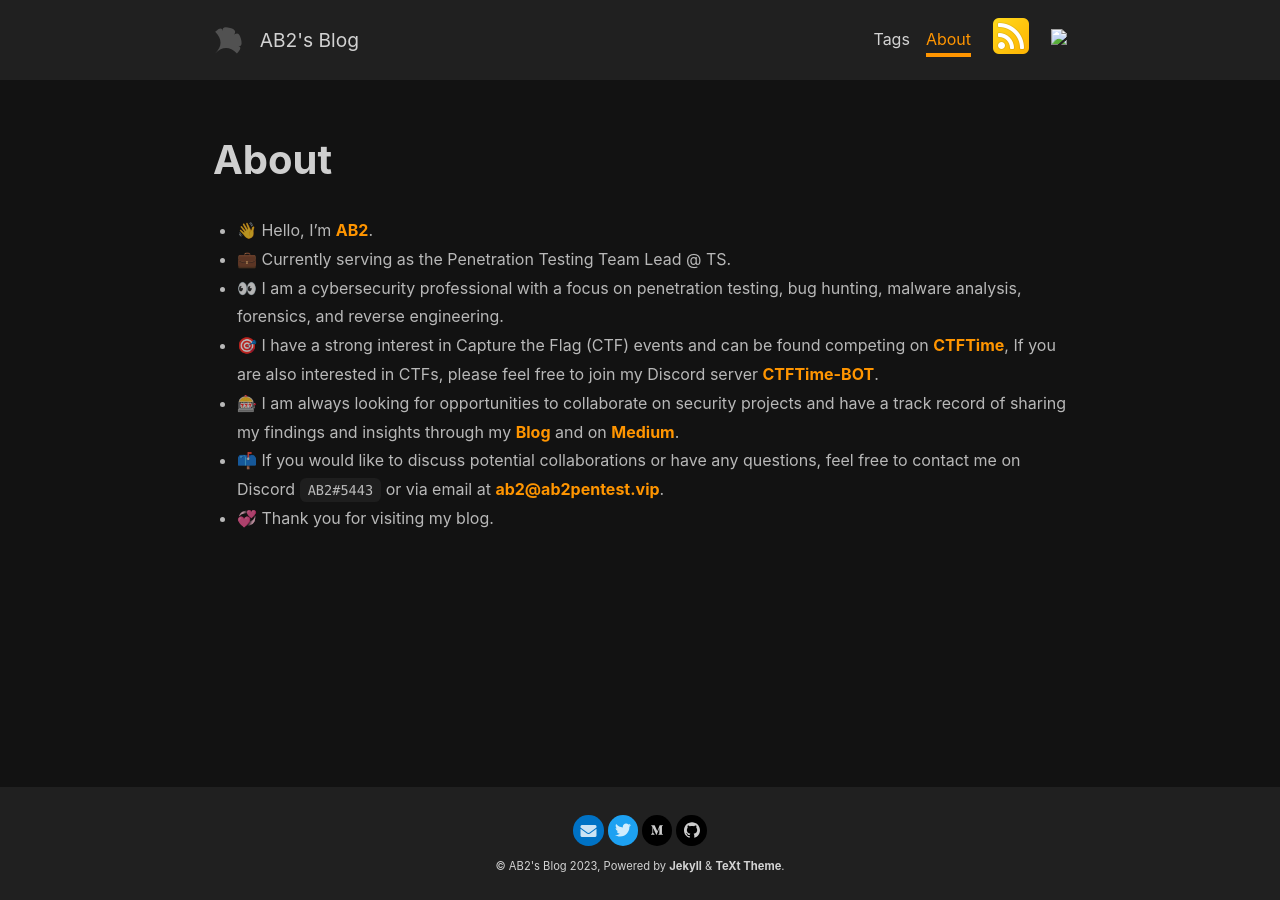
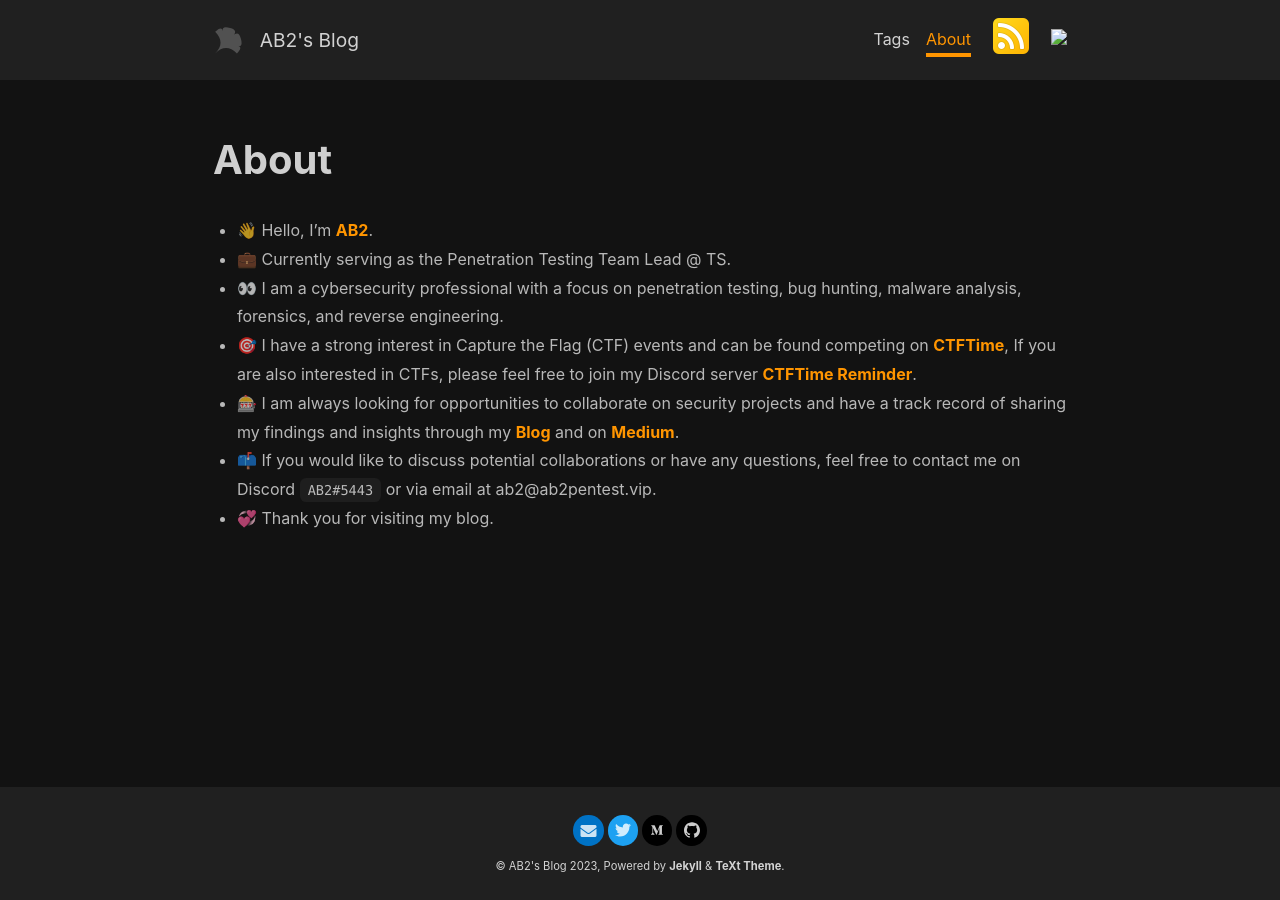
Before and after one commit to ab2pentest/ab2.github.io, a Jekyll site: the page built from about.md, in a window 1280 px wide. Built offline with Jekyll 4.4.1, drawn with Linux system fonts in a browser that asks for light colours; nearby versions of some CDN libraries.

Commit message:
Update about.md

```diff
--- a/about.md
+++ b/about.md
@@ -11,7 +11,7 @@ key: page-about
 - 👋 Hello, I’m [AB2](https://twitter.com/ab2pentest).
 - 💼 Currently serving as the Penetration Testing Team Lead @ TS.
 - 👀 I am a cybersecurity professional with a focus on penetration testing, bug hunting, malware analysis, forensics, and reverse engineering.
-- 🎯 I have a strong interest in Capture the Flag (CTF) events and can be found competing on [CTFTime](https://ctftime.org/user/110409), If you are also interested in CTFs, please feel free to join my Discord server [CTFTime-BOT](https://discord.gg/MW9cWMuw63).
+- 🎯 I have a strong interest in Capture the Flag (CTF) events and can be found competing on [CTFTime](https://ctftime.org/user/110409), If you are also interested in CTFs, please feel free to join my Discord server [CTFTime Reminder](https://discord.gg/MW9cWMuw63).
 - 🎰 I am always looking for opportunities to collaborate on security projects and have a track record of sharing my findings and insights through my [Blog](https://ab2pentest.vip/) and on [Medium](https://medium.com/@ab2pentest).
-- 📫 If you would like to discuss potential collaborations or have any questions, feel free to contact me on Discord `AB2#5443` or via email at [ab2@ab2pentest.vip](ab2@ab2pentest.vip).
+- 📫 If you would like to discuss potential collaborations or have any questions, feel free to contact me on Discord `AB2#5443` or via email at ab2@ab2pentest.vip.
 - 💞️ Thank you for visiting my blog.
```
